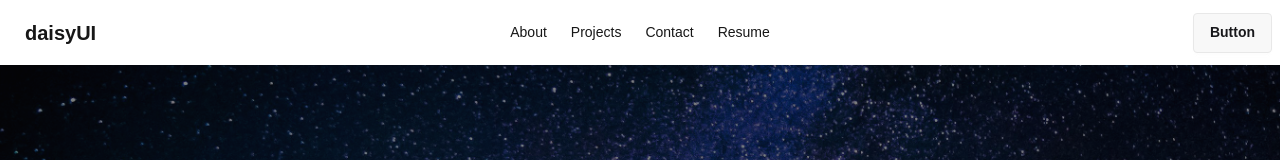
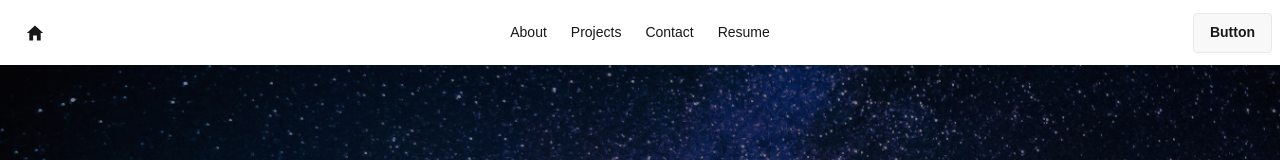
Before and after one commit to y-elmaa/p-portfolio, a Next.js app: page / in a window 1280 px wide. Shown: the top 160 px of the page. Built offline with nearby package versions, Linux system fonts and the light colour scheme.

Commit message:
add home icon

```diff
--- a/app/NavBar.tsx
+++ b/app/NavBar.tsx
@@ -1,6 +1,6 @@
 'use client';
 import React, { useState, useEffect } from "react";
-
+import { IoMdHome } from "react-icons/io";
 const NavBar = () => {
   const [page, setPage] = useState("");
 
@@ -69,7 +69,7 @@ const NavBar = () => {
             {renderLinks()}
           </ul>
         </div>
-        <a className="btn btn-ghost text-xl">daisyUI</a>
+        <a href="#top" className="btn btn-ghost text-xl"><IoMdHome /></a>
       </div>
       <div className="navbar-center hidden lg:flex">
         <ul className="menu menu-horizontal px-1">{renderLinks()}</ul>
--- a/app/layout/About.tsx
+++ b/app/layout/About.tsx
@@ -14,7 +14,7 @@ const About = () => {
           observer.disconnect(); // stop observing after visible
         }
       },
-      { threshold: 0.3 } // 30% of section visible triggers animation
+      { threshold:0.3 } // 30% of section visible triggers animation
     );
 
     if (sectionRef.current) {
--- a/package.json
+++ b/package.json
@@ -10,12 +10,12 @@
   },
   "dependencies": {
     "@hookform/resolvers": "^5.0.1",
-
     "axios": "^1.9.0",
     "next": "15.3.2",
     "react": "^19.0.0",
     "react-dom": "^19.0.0",
     "react-hook-form": "^7.56.4",
+    "react-icons": "^5.5.0",
     "resend": "^4.5.1",
     "zod": "^3.25.36"
   },
```
Also changed, not shown: 1 other file (tests, documents, lock files or other folders).
